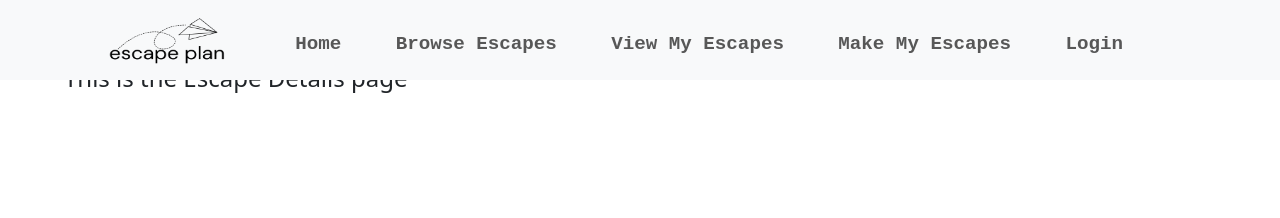
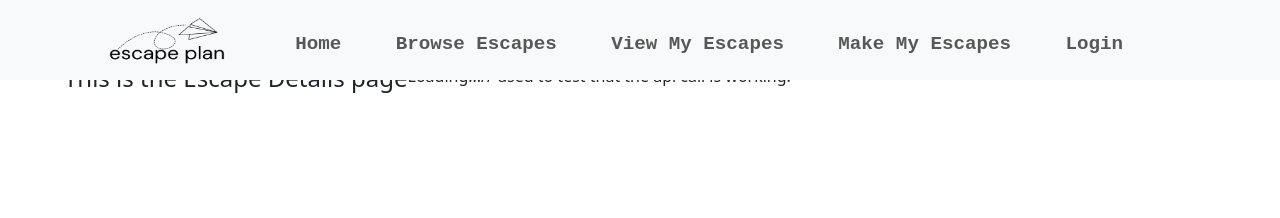
Before and after one commit to vmlayton87/milestone-project-2, a React (Vite) app: page /escapes/1 in a window 1280 px wide. Shown: the top 218 px of the page. Built offline with nearby package versions, Linux system fonts and the light colour scheme; no server answers.

Commit message:
makemy and viewmy and insp pages show properly, working on others

```diff
--- a/src/client/App.jsx
+++ b/src/client/App.jsx
@@ -12,6 +12,7 @@ import EscapeDetails from './components/EscapeDetails';
 import Login from "./components/Login";
 import Register from "./components/Registration";
 import { AuthProvider } from "./components/AuthContext";
+import Activities from "./components/Activities";
 
 function App() {
 
@@ -31,7 +32,7 @@ function App() {
             <Route path="/escapes/:id/update" element={<EscapeUpdate />} />
             <Route path="/my_escapes" element={<ViewMyEscapes />} />
             <Route path="/my_new_escapes" element={<MakeMyEscapes />} />
-            {/* <Route path="/view_my_escapes" element={<ViewMyEscapes />} /> */}
+            <Route path="/my_new_escapes/:id/activities" element={<Activities />} />
             <Route path="/login" element={<Login />} />
             <Route path ="/register" element={<Register />} />
           </Routes>
--- a/src/client/components/Activities.jsx
+++ b/src/client/components/Activities.jsx
@@ -1,54 +1,74 @@
+
 import React, { useState, useEffect } from 'react';
 import Card from 'react-bootstrap/Card';
 import Nav from 'react-bootstrap/Nav';
+import { useParams } from 'react-router-dom';
 
-function activities() {
+function Activities() {
+  let {id}= useParams()
+
   const [ itineraryData, setItineraryData ]= useState([]);
+  const [daysArray, setDaysArray] = useState([])
   const [error, setError] = useState(null);
 
-  useEffect(() => {
-    const API_URL = `http://localhost:3000/itinerary/`
-    const fetchData = async () => {
+  const fetchData = async (id) => {
+    console.log("inside fetch data function")
+    // debugger
     try {
-        const response = await fetch(API_URL);
-        const resData = await response.json();
-        setItineraryData(resData);
+      const {data} = await axios.get(`/itinerary/${id}`)
+      setItineraryData(data)
+      console.log("after setitinerary: ", itineraryData)
     } catch (error) {
       setError(error.message);
     }
   }
-    fetchData();
-}, []);
+  useEffect(() => {
+    fetchData(id);
+}, [id]);
 
-const renderItineraries = () => {
-  return itineraryData.map((itinerary, itineraryIndex) => {
-   const dateRange = itinerary.days.date;
+// const renderDates = () => {
+//   let itinerary = itineraryData
+//   //  const dateRange = itinerary.days.map(days=>days.date);
+//     return (
+//       <div className="Create" key={itinerary._id}>
+//         <Card>
+//           <Card.Header>
+//             <Nav variant="tabs" defaultActiveKey="#first">
+//               <Nav.Item>
+//                 <Nav.Link href="#first">
+//                   {itinerary.days.map((date, index) => (
+//                     <span key={index}>{date.toLocaleDateString()}</span>
+//                   ))}
+//                 </Nav.Link>
+//               </Nav.Item>
+//             </Nav>
+//           </Card.Header>
+//           <Card.Body>
+//             <Card.Title>Title</Card.Title>
+//             <Card.Text>
+//               Descriptions of activities
+//             </Card.Text>
+//             <Button variant="primary">Save</Button>
+//           </Card.Body>
+//         </Card>
+//       </div>
+//     )
+//   }
+
+
+const divStyle = {
+  display:'flex',
+  flexWrap: 'wrap',
+  margin:'5%',
+  paddingBottom: '5%'
+}
+
 return (
-      <div className="Create" key={itineraryIndex}>
-        <Card>
-          <Card.Header>
-            <Nav variant="tabs" defaultActiveKey="#first">
-              <Nav.Item>
-                <Nav.Link href="#first">
-                  {dateRange.map((date, index) => (
-                    <span key={index}>{date.toLocaleDateString()}</span>
-                  ))}
-                </Nav.Link>
-              </Nav.Item>
-            </Nav>
-          </Card.Header>
-          <Card.Body>
-            <Card.Title>Title</Card.Title>
-            <Card.Text>
-              Descriptions of activities
-            </Card.Text>
-            <Button variant="primary">Save</Button>
-          </Card.Body>
-        </Card>
+  <div style={divStyle}>
+      <h4>This is the create escape activity details page</h4>
+      {/* {renderDates()} */}
   </div>
 )
-  })
-}
 }
 
-export default activities;
+export default Activities;
--- a/src/client/components/EscapeDetails.jsx
+++ b/src/client/components/EscapeDetails.jsx
@@ -13,6 +13,7 @@ const EscapeDetails = () => {
     const fetchData = async (id) => {
 
       const response = await axios.get(`/itinerary/${id}`)
+
       const IdData  = response.data;
 
       setItineraryIdData(IdData)
@@ -22,6 +23,57 @@ const EscapeDetails = () => {
     fetchData(id);
 
 }, [id]);
+
+const renderItineraryData = () => {
+  if (itineraryIdData.length === 0) {
+    return <p>Loading...</p>;
+  }
+  // return itineraryData.map((itinerary)=>{
+
+    const cardStyle = {
+      width: '70%',
+      margin:'1%'
+    }
+    let itinerary = itineraryIdData
+    return (
+
+
+        < React.Fragment key={itinerary._id}>
+          <div class="card mb-12">
+            <div class="row g-0">
+              <div class="col-md-4">
+                <img src="..." class="img-fluid rounded-start" alt="..." />
+              </div>
+              <div class="col-md-8">
+                <div class="card-body">
+                  <h5 class="card-title">Card title</h5>
+                  <p class="card-text">This is a wider card with supporting text below as a natural lead-in to additional content. This content is a little bit longer.</p>
+                  <p class="card-text"><small class="text-body-secondary">Last updated 3 mins ago</small></p>
+                </div>
+              </div>
+            </div>
+          </div>
+           {/* <Card style={cardStyle}>
+             <Card.Img variant="start" src="https://placehold.co/10x10" />
+             <Card.Body>
+             <Card.Title>
+               <Link to={`/escapes/${itinerary._id}`}>{itinerary.destination}</Link>
+             </Card.Title>
+               <Card.Text>
+                 Description data goes here
+               </Card.Text>
+             </Card.Body>
+             <ListGroup className="list-group-flush">
+               <ListGroup.Item>Vibe: {itinerary.vibe}</ListGroup.Item>
+               <ListGroup.Item>{`${new Date(itinerary.startDate).getFullYear()}-${new Date(itinerary.startDate).getMonth() + 1}-${new Date(itinerary.startDate).getDate()} ~ ${new Date(itinerary.endDate).getFullYear()}-${new Date(itinerary.endDate).getMonth() + 1}-${new Date(itinerary.endDate).getDate()}`}</ListGroup.Item>
+             </ListGroup>
+           </Card> */}
+        </React.Fragment>
+    );
+  };
+
+
+
 
   // use itineraryIdData to retrieve individual data.
   // using the following function to test. **works**
@@ -44,7 +96,7 @@ const EscapeDetails = () => {
     return (
       <div style={divStyle}>
         <h4>This is the Escape Details page</h4>
-        {/* {renderItineraryData()} // used to test that the api call is working. */}
+        {renderItineraryData()} // used to test that the api call is working.
       </div>
 
     )
--- a/src/client/components/MakeMyEscapes.jsx
+++ b/src/client/components/MakeMyEscapes.jsx
@@ -2,9 +2,15 @@ import React, { useState } from 'react';
 import Form from 'react-bootstrap/Form';
 import Button from 'react-bootstrap/Button';
 import axios from "axios";
+import { useNavigate} from 'react-router-dom';
+// import Activities from './Activities';
 
 
 function newEscape() {
+
+
+  const navigate = useNavigate()
+
   const [formData, setFormData] = useState({
     destination: '',
     startDate: '',
@@ -30,14 +36,18 @@ function newEscape() {
     });
   };
 
+
   const handleSubmit = async (event) => {
     event.preventDefault();
     // submit to server here
 
     try {
-      await axios.post(`/itinerary/new`, formData)
+      const {data} = await axios.post(`/itinerary/new`, formData)
+      console.log(data)
+      navigate(`/my_new_escapes/${data._id}/activities`)
     } catch (error) {console.log(error)}
-    }
+
+  }
 
   // from chatgpt to handle authentication of user
 //   const handleSubmit = async (event) => {
--- a/src/client/components/ViewMyEscapes.jsx
+++ b/src/client/components/ViewMyEscapes.jsx
@@ -39,7 +39,7 @@ const ViewMyEscapes = () => {
 
   const renderItineraries = () => {
     if (itineraryData.length === 0) {
-      return <p>Loading... Please make sure you are logged in.</p>;
+      return <p>Loading... </p>;
     }
     return itineraryData.map((itinerary)=>{
 
```
Lines whose indentation alone changed are shown as unchanged.
